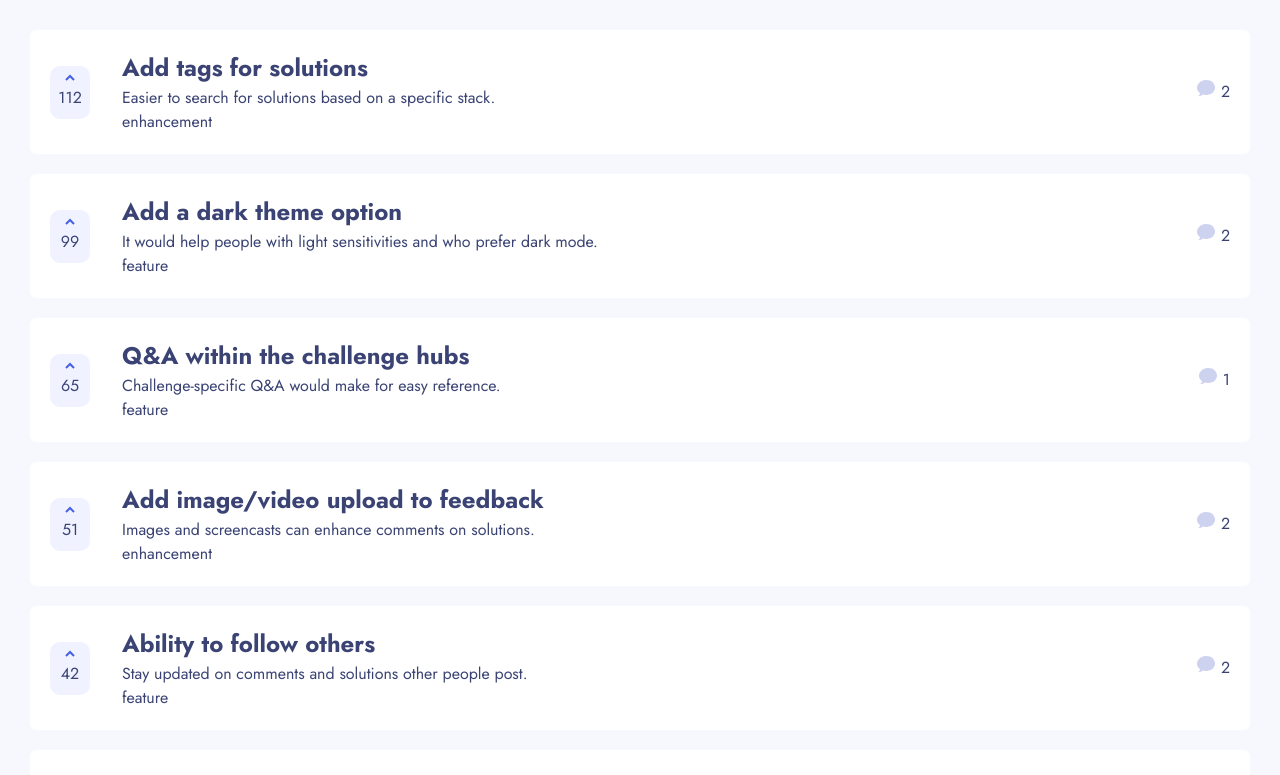
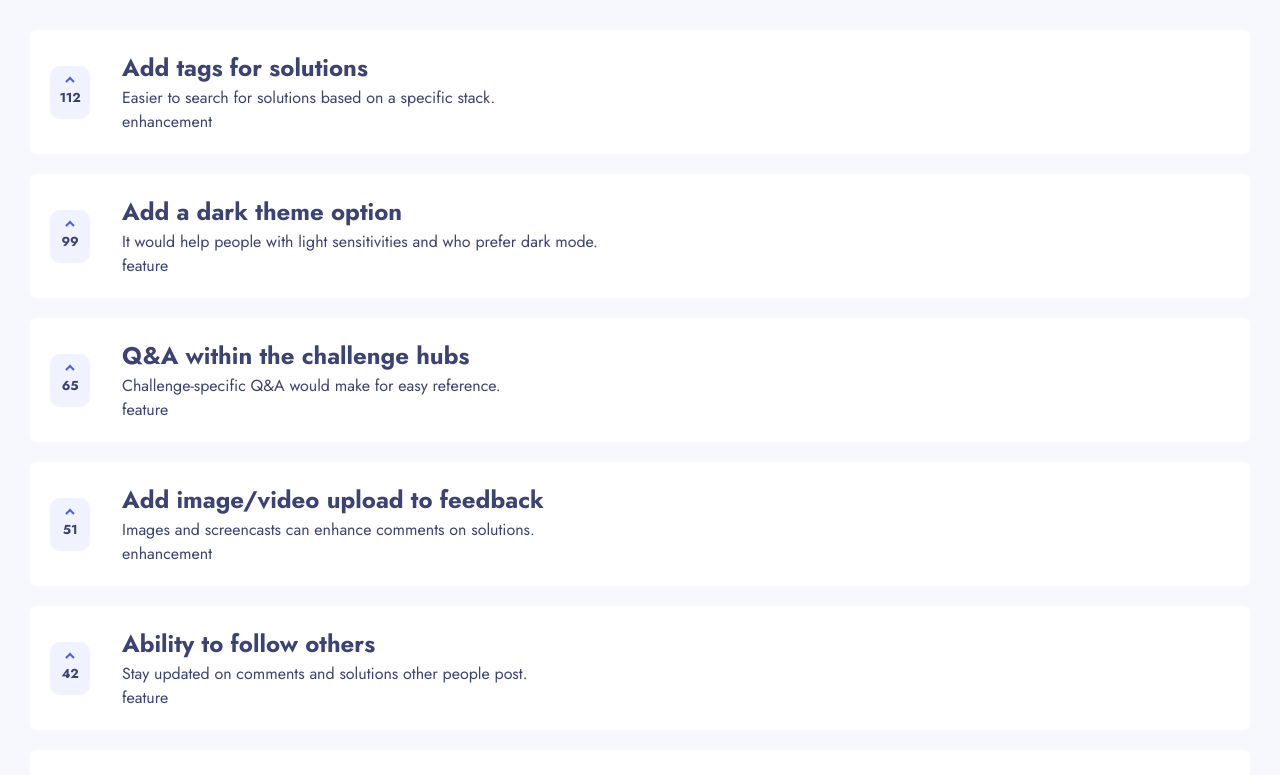
Before and after one commit to wenwen-dev/personal-website, a React (Vite) app: page / in a window 1280 px wide. Shown: the top 775 px of the page. Built offline with nearby package versions, Linux system fonts and the light colour scheme; a web font is replaced by a local one.

Commit message:
Add click event handling to Vote but pade does not re-render

```diff
--- a/src/App.tsx
+++ b/src/App.tsx
@@ -2,6 +2,7 @@ import './App.css';
 import GlobalStyles from './components/GlobalStyles/GlobalStyles';
 import styled from 'styled-components';
 import Card from './components/Card';
+import { Request } from './components/Card';
 
 let data = {
   currentUser: {
@@ -337,11 +338,16 @@ function App() {
       {data.productRequests.map(request => (
         <Card
           key={request.id}
-          title={request.title}
-          details={request.description}
-          category={request.category}
-          voteCount={request.upvotes}
-          commentCount={request.comments?.length}
+          req={request}
+          handleClick={handleClick}
+          //Qs: above, why it doesn't require a parameter?
+
+          // title={request.title}
+          // details={request.description}
+          // category={request.category}
+          // voteCount={request.upvotes}
+          // onClick={request => handleClick}
+          // commentCount={request.comments?.length}
         />
       ))}
       <GlobalStyles />
@@ -349,6 +355,16 @@ function App() {
   );
 }
 
+const handleClick = (request: Request): void => {
+  console.log('executing the handleClick function');
+  console.log(request.upvotes);
+
+  let match = data.productRequests.find(req => req.id === request.id);
+
+  if (match) match.upvotes += 1;
+  console.log(match?.upvotes);
+};
+
 const Wrapper = styled.div`
   padding: 30px;
 `;
--- a/src/components/Card.tsx
+++ b/src/components/Card.tsx
@@ -3,25 +3,43 @@ import Vote from './Vote';
 import styled from 'styled-components';
 
 interface Props {
-  title: string;
-  details: string;
-  category: string;
-  voteCount: number;
-  commentCount: number | undefined;
+  req: Request;
+  handleClick: (request: Request) => void;
 }
 
-const Card = ({ title, details, category, voteCount, commentCount }: Props) => {
+const Card = ({ req, handleClick }: Props) => {
   return (
     <Wrapper>
-      <Vote voteCount={voteCount} />
+      <Vote req={req} handleClick={handleClick} />
       <FeedbackWrapper>
-        <Title>{title}</Title>
-        <Details>{details}</Details>
-        <Category>{category}</Category>
+        <Title>{req.title}</Title>
+        <Details>{req.description}</Details>
+        <Category>{req.category}</Category>
       </FeedbackWrapper>
-      <CommentCount commentCount={commentCount} />
+      {/* <CommentCount/> */}
     </Wrapper>
   );
+};
+
+export type Request = {
+  id: number;
+  title: string;
+  upvotes: number;
+  description: string;
+  category: string;
+  commentCount?: number;
+  status?: string;
+  comments?: Comment[];
+};
+
+export type Comment = {
+  id: number;
+  content?: string;
+  user?: {
+    image?: string;
+    name?: string;
+    username?: string;
+  };
 };
 
 const Wrapper = styled.article`
--- a/src/components/Vote.tsx
+++ b/src/components/Vote.tsx
@@ -1,8 +1,31 @@
 import styled from 'styled-components';
+import { Request } from './Card';
 
 interface Props {
-  voteCount: number;
+  req: Request;
+  handleClick: (request: Request) => void;
 }
+
+const Vote = ({ req, handleClick }: Props) => {
+  return (
+    <Wrapper
+      onClick={() => {
+        handleClick(req);
+      }}
+    >
+      <ArrowUp width='10' height='7' xmlns='http://www.w3.org/2000/svg'>
+        <path
+          d='M1 6l4-4 4 4'
+          stroke='#4661E6'
+          strokeWidth='2'
+          fill='none'
+          fillRule='evenodd'
+        />
+      </ArrowUp>
+      <VoteCount>{req.upvotes}</VoteCount>
+    </Wrapper>
+  );
+};
 
 const Wrapper = styled.div`
   display: flex;
@@ -14,24 +37,23 @@ const Wrapper = styled.div`
   width: 40px;
   height: 53px;
   border-radius: 10px;
+
+  &:hover {
+    background-color: #cfd7ff;
+  }
+
+  &:active {
+    background-color: #4661e6;
+    color: #979797;
+  }
 `;
 
-const VoteCount = styled.p``;
-const Vote = ({ voteCount }: Props) => {
-  return (
-    <Wrapper>
-      <svg width='10' height='7' xmlns='http://www.w3.org/2000/svg'>
-        <path
-          d='M1 6l4-4 4 4'
-          stroke='#4661E6'
-          strokeWidth='2'
-          fill='none'
-          fillRule='evenodd'
-        />
-      </svg>
-      <VoteCount>{voteCount}</VoteCount>
-    </Wrapper>
-  );
-};
+const ArrowUp = styled.svg``;
+
+const VoteCount = styled.p`
+  font-weight: bold;
+  font-size: 13px;
+  letter-spacing: -0.18px;
+`;
 
 export default Vote;
```
